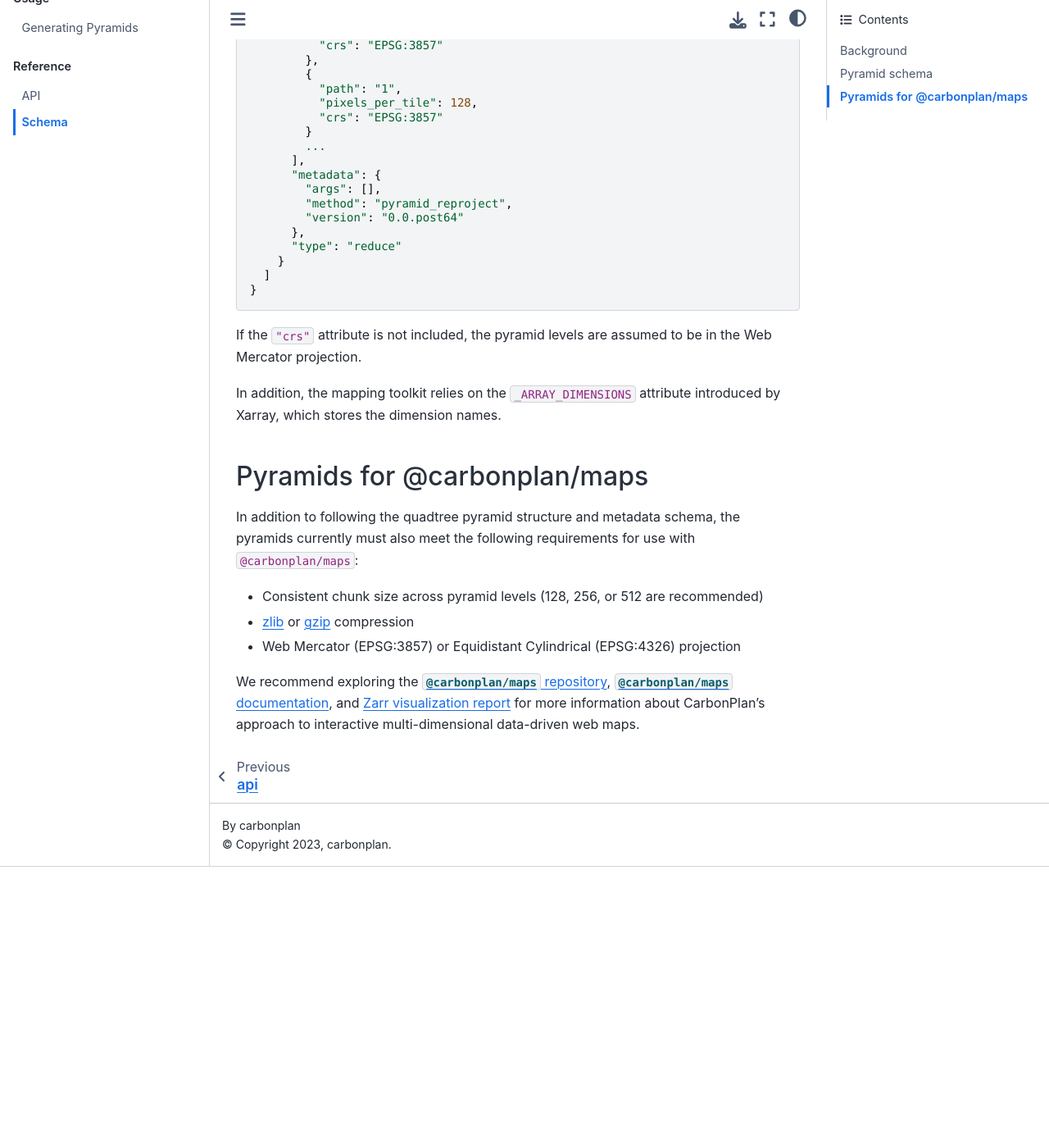
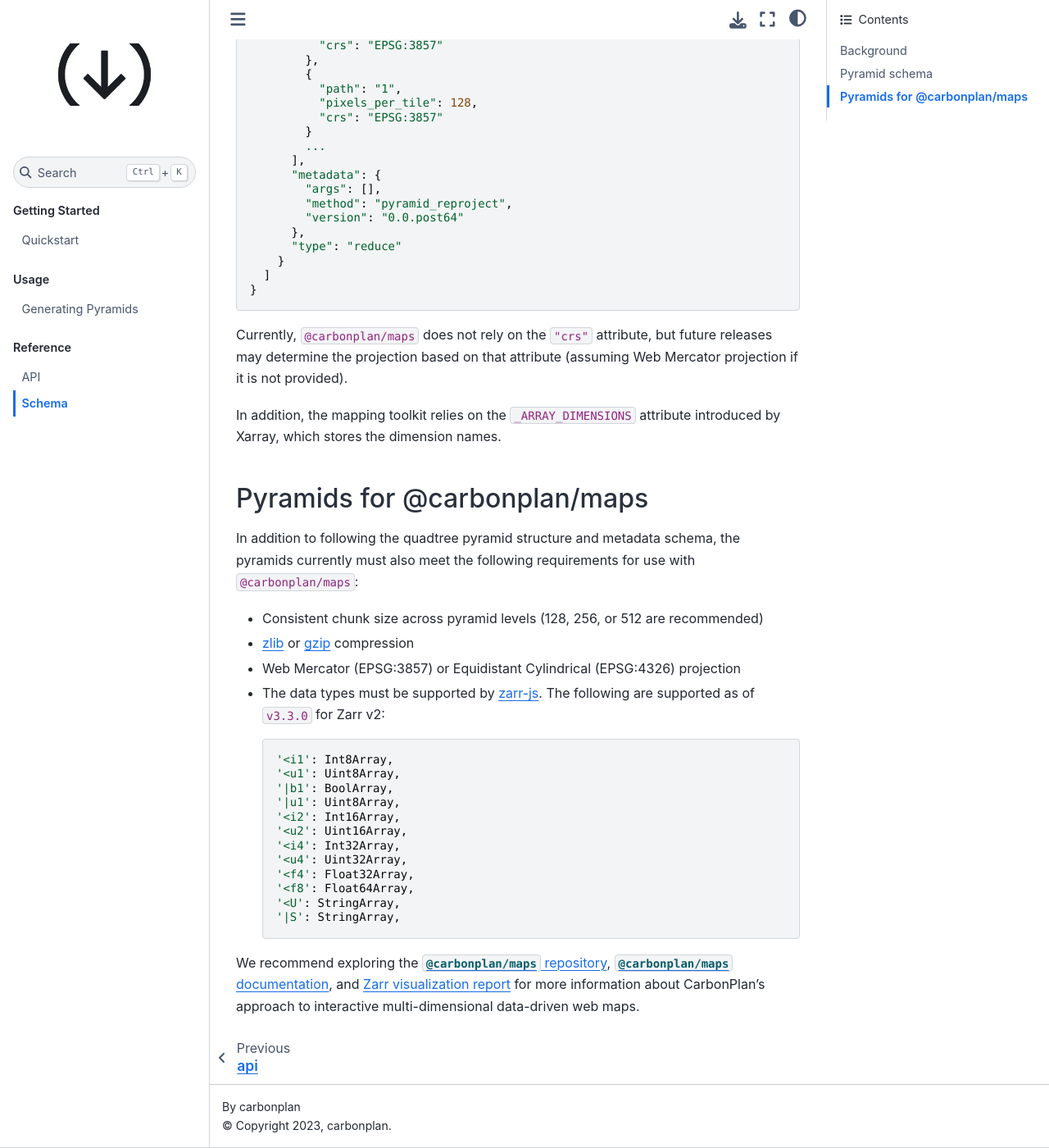
Before and after one commit to carbonplan/ndpyramid, a Sphinx documentation site: the page built from docs/schema.md, in a window 1280 px wide and 1400 px high, scrolled down 1461 px. Shown: the whole window at 82% size. Built offline with Sphinx 7.4.7 and the Sphinx Book theme 1.1.4, drawn with Linux system fonts in a browser that asks for light colours; before the commit the page ends 2518 px from its top, so only the background shows below that.

Commit message:
Apply suggestions from review

````diff
--- a/docs/schema.md
+++ b/docs/schema.md
@@ -60,7 +60,7 @@
 }
 ```
 
-If the `"crs"` attribute is not included, the pyramid levels are assumed to be in the Web Mercator projection.
+Currently, `@carbonplan/maps` does not rely on the `"crs"` attribute, but future releases may determine the projection based on that attribute (assuming Web Mercator projection if it is not provided).
 
 In addition, the mapping toolkit relies on the `_ARRAY_DIMENSIONS` attribute introduced by Xarray, which stores the dimension names.
 
@@ -71,5 +71,21 @@
 - Consistent chunk size across pyramid levels (128, 256, or 512 are recommended)
 - [zlib](https://numcodecs.readthedocs.io/en/stable/zlib.html) or [gzip](https://numcodecs.readthedocs.io/en/stable/gzip.html) compression
 - Web Mercator (EPSG:3857) or Equidistant Cylindrical (EPSG:4326) projection
+- The data types must be supported by [zarr-js](https://github.com/freeman-lab/zarr-js). The following are supported as of `v3.3.0` for Zarr v2:
+
+  ```{code}
+  '<i1': Int8Array,
+  '<u1': Uint8Array,
+  '|b1': BoolArray,
+  '|u1': Uint8Array,
+  '<i2': Int16Array,
+  '<u2': Uint16Array,
+  '<i4': Int32Array,
+  '<u4': Uint32Array,
+  '<f4': Float32Array,
+  '<f8': Float64Array,
+  '<U': StringArray,
+  '|S': StringArray,
+  ```
 
 We recommend exploring the [`@carbonplan/maps` repository](https://github.com/carbonplan/maps), [`@carbonplan/maps` documentation](https://docs.carbonplan.org/maps), and [Zarr visualization report](https://nasa-impact.github.io/zarr-visualization-report/) for more information about CarbonPlan's approach to interactive multi-dimensional data-driven web maps.
````
